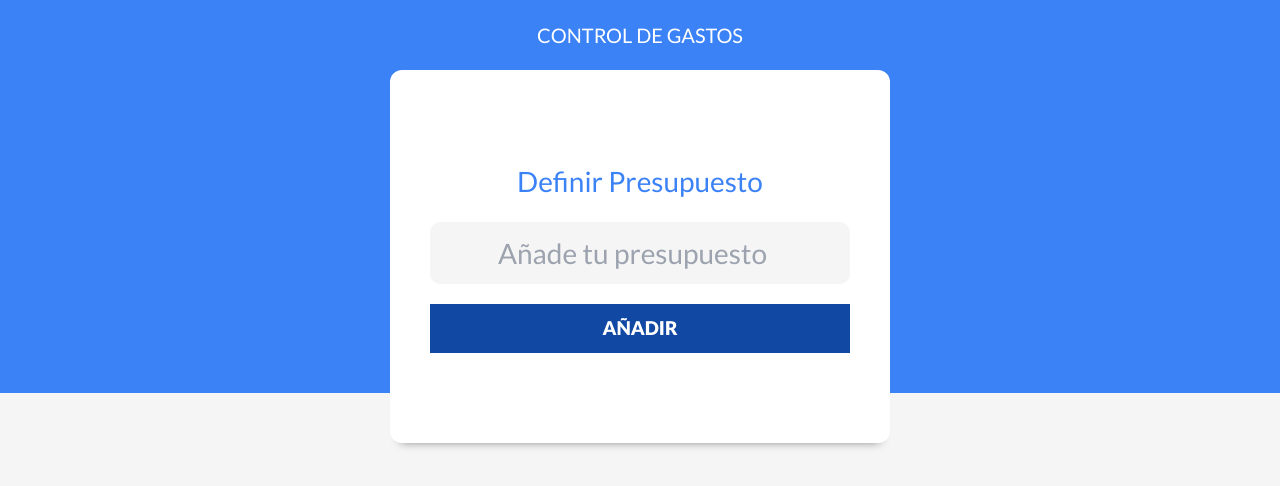
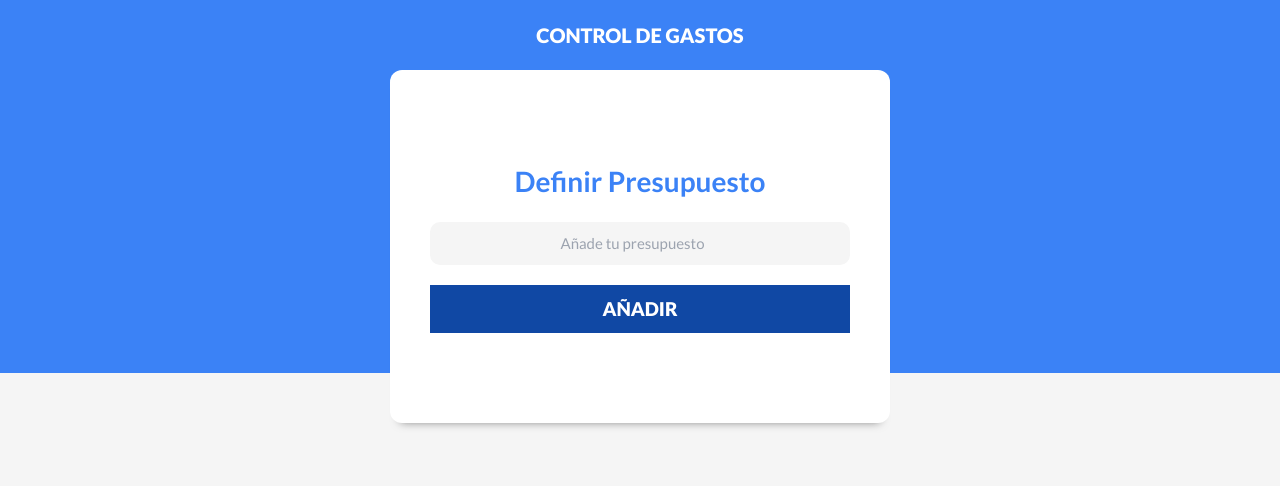
Before and after one commit to Juampicao/presupuestoControlGastos, a React (Vite) app in the folder presupuestario/: page / in a window 1280 px wide. Shown: the top 486 px of the page. Built offline with nearby package versions, Linux system fonts and the light colour scheme.

Commit message:
change css

```diff
--- a/presupuestario/src/index.css
+++ b/presupuestario/src/index.css
@@ -30,12 +30,13 @@ html {
 
 h1 {
     font-size: 2rem;
+    font-weight: 900;
 }
 
-@media (min-width: 768px){}
+/* @media (min-width: 768px){}
 h2 {
     font-size: 3rem;
-}
+} */
 
 .sombra {
     box-shadow: 0px 9px 10px -10px rgba(0, 0, 0, 0.51);
@@ -90,6 +91,7 @@ header h1 {
     font-size: 2.8rem;
     text-align: center;
     margin-bottom: 2rem;
+    font-weight: 700;
 }
 
 .formulario input[type="text"],
@@ -163,11 +165,22 @@ header h1 {
     transform: translateY(5rem);
 }
 
+@media (min-width: 768px){}
+h2 {
+    font-size: 3rem;
+}
 .formulario input[type="text"].nuevo-presupuesto,
 .formulario input[type="number"].nuevo-presupuesto {
-    font-size: 2.8rem;
+    font-size: rem;
     text-align: center;
 }
+
+@media (min-width: 320px){}
+.formulario input[type="text"].nuevo-presupuesto,
+.formulario input[type="number"].nuevo-presupuesto {
+    font-size: 1.5rem;
+}
+
 
 .contenedor-presupuesto svg {
     width: 25rem;
@@ -352,6 +365,8 @@ transform: scale(1.15);
     transition-duration: 300ms;
     transition-timing-function: ease-in;
     opacity: 0;
+    width: 80%;
+    max-width: 500px;
 }
 .modal label {
     color: var(--blanco);
@@ -466,6 +481,8 @@ body .modal {
 }
 
 
+
+
 footer {
     background-color: black;
     columns: white;
```
